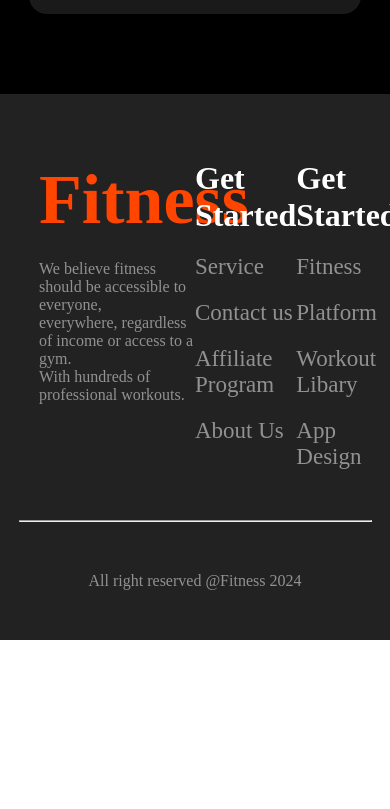
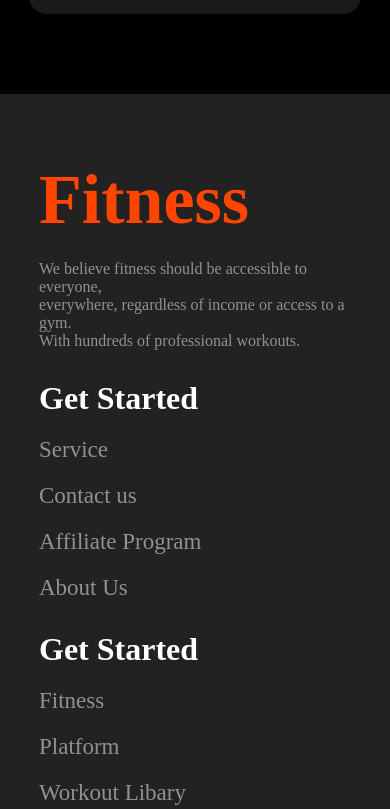
Before and after one commit to Momota02/Assignment2, a plain HTML site: page index.html in a window 390 px wide. Shown: the part 6480-7289 px from the top of the page. Before the commit the page ends 7120 px from the top, so only its background shows below. Drawn offline with Linux system fonts and the light colour scheme.

Commit message:
footer section responsive done

```diff
--- a/responsive.css
+++ b/responsive.css
@@ -73,4 +73,18 @@
     .img-1 img{
         width: 100%;
     }
+
+    .footer-container{
+        flex-direction: column;
+    }
+    .fitness {
+        width: 100%;
+    }
+    .contact{
+        flex-direction: column;
+        width: 100%;
+    }
+    .contact h1{
+        margin-top: 30px;
+    }
 }
```
